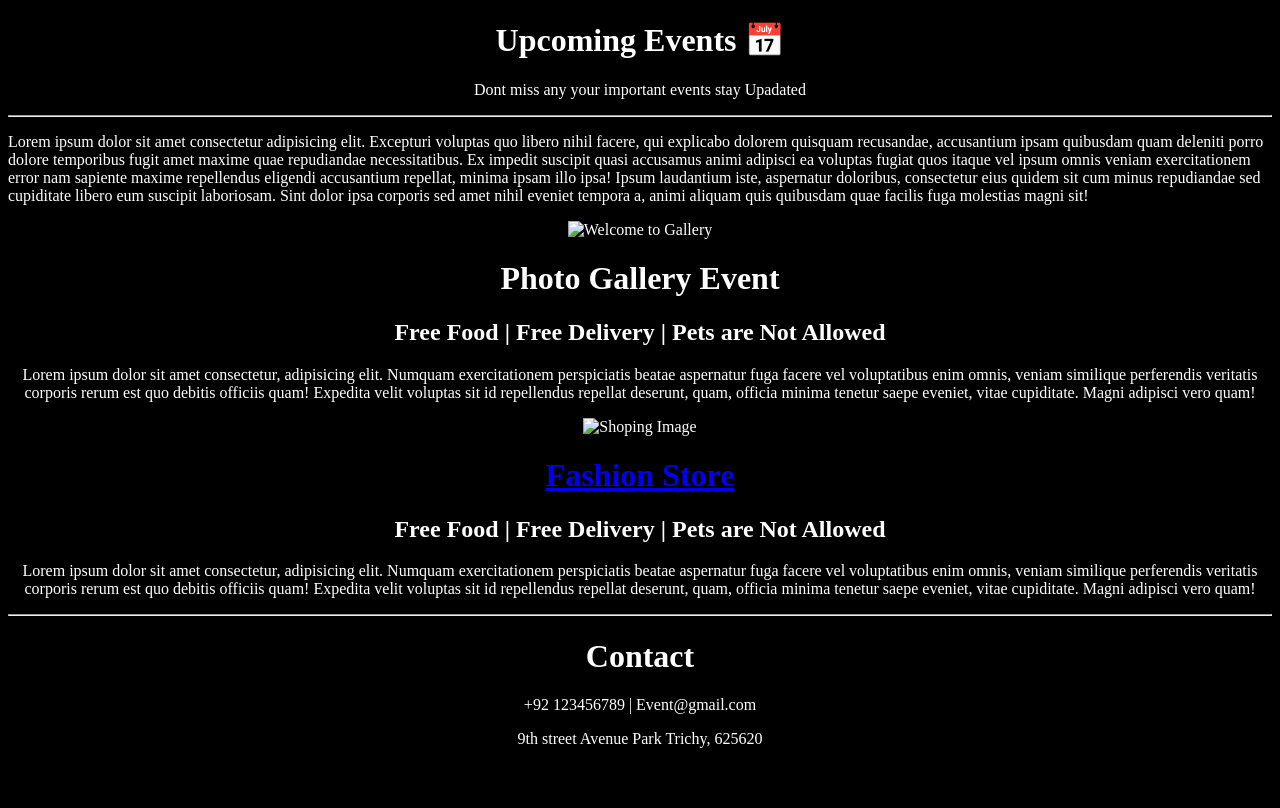
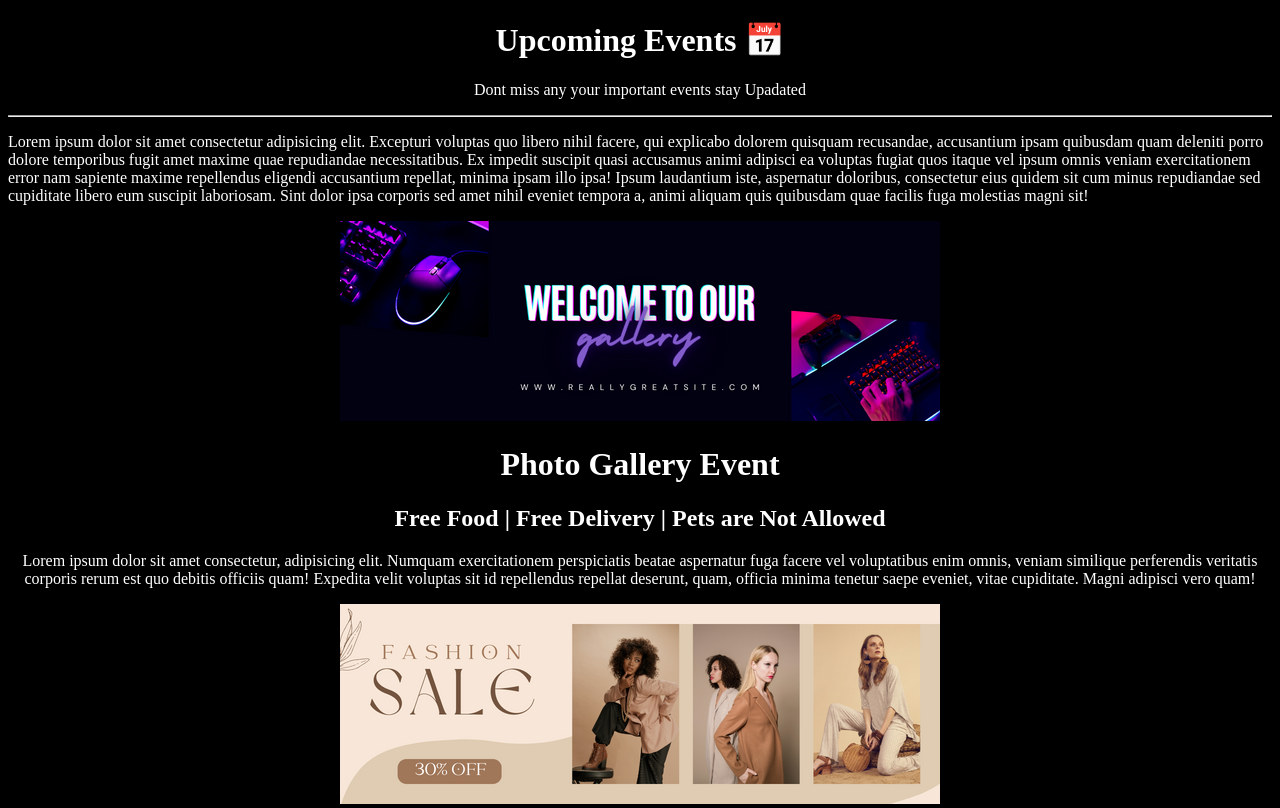
Before and after one commit to Sudhipth/Events_in_Html, a plain HTML site: page index.html in a window 1280 px wide. Shown: the top 808 px of the page. Drawn offline with Linux system fonts and the light colour scheme; the site is published under a folder, as on GitHub Pages, so addresses that start at the root find nothing.

Commit message:
Update index.html

```diff
--- a/index.html
+++ b/index.html
@@ -3,7 +3,7 @@
 
 <head>
     <title>Event</title>
-    <link rel="icon" href="/img/date.png">
+    <link rel="icon" href="img/date.png">
 
 </head>
 
@@ -19,14 +19,14 @@
         <p>Lorem ipsum dolor sit amet consectetur adipisicing elit. Excepturi voluptas quo libero nihil facere, qui explicabo dolorem quisquam recusandae, accusantium ipsam quibusdam quam deleniti porro dolore temporibus fugit amet maxime quae repudiandae necessitatibus. Ex impedit suscipit quasi accusamus animi adipisci ea voluptas fugiat quos itaque vel ipsum omnis veniam exercitationem error nam sapiente maxime repellendus eligendi accusantium repellat, minima ipsam illo ipsa! Ipsum laudantium iste, aspernatur doloribus, consectetur eius quidem sit cum minus repudiandae sed cupiditate libero eum suscipit laboriosam. Sint dolor ipsa corporis sed amet nihil eveniet tempora a, animi aliquam quis quibusdam quae facilis fuga molestias magni sit!</p>
 
         <center>
-            <img src="/img/event1.png" alt="Welcome to Gallery">
+            <img src="img/event1.png" alt="Welcome to Gallery">
             <h1>Photo Gallery Event</h1>
             <h2>Free Food | Free Delivery | Pets are Not Allowed</h2>
         <p>Lorem ipsum dolor sit amet consectetur, adipisicing elit. Numquam exercitationem perspiciatis beatae aspernatur fuga facere vel voluptatibus enim omnis, veniam similique perferendis veritatis corporis rerum est quo debitis officiis quam! Expedita velit voluptas sit id repellendus repellat deserunt, quam, officia minima tenetur saepe eveniet, vitae cupiditate. Magni adipisci vero quam!</p>
         </center>
 
         <center>
-        <img src="/img/event2.png" alt="Shoping Image"><br>
+        <img src="img/event2.png" alt="Shoping Image"><br>
         <h1><a href="https://www.myntra.com/">Fashion Store</a></h1>
         <h2>Free Food | Free Delivery | Pets are Not Allowed</h2>
         <p>Lorem ipsum dolor sit amet consectetur, adipisicing elit. Numquam exercitationem perspiciatis beatae aspernatur fuga facere vel voluptatibus enim omnis, veniam similique perferendis veritatis corporis rerum est quo debitis officiis quam! Expedita velit voluptas sit id repellendus repellat deserunt, quam, officia minima tenetur saepe eveniet, vitae cupiditate. Magni adipisci vero quam!</p>
```
